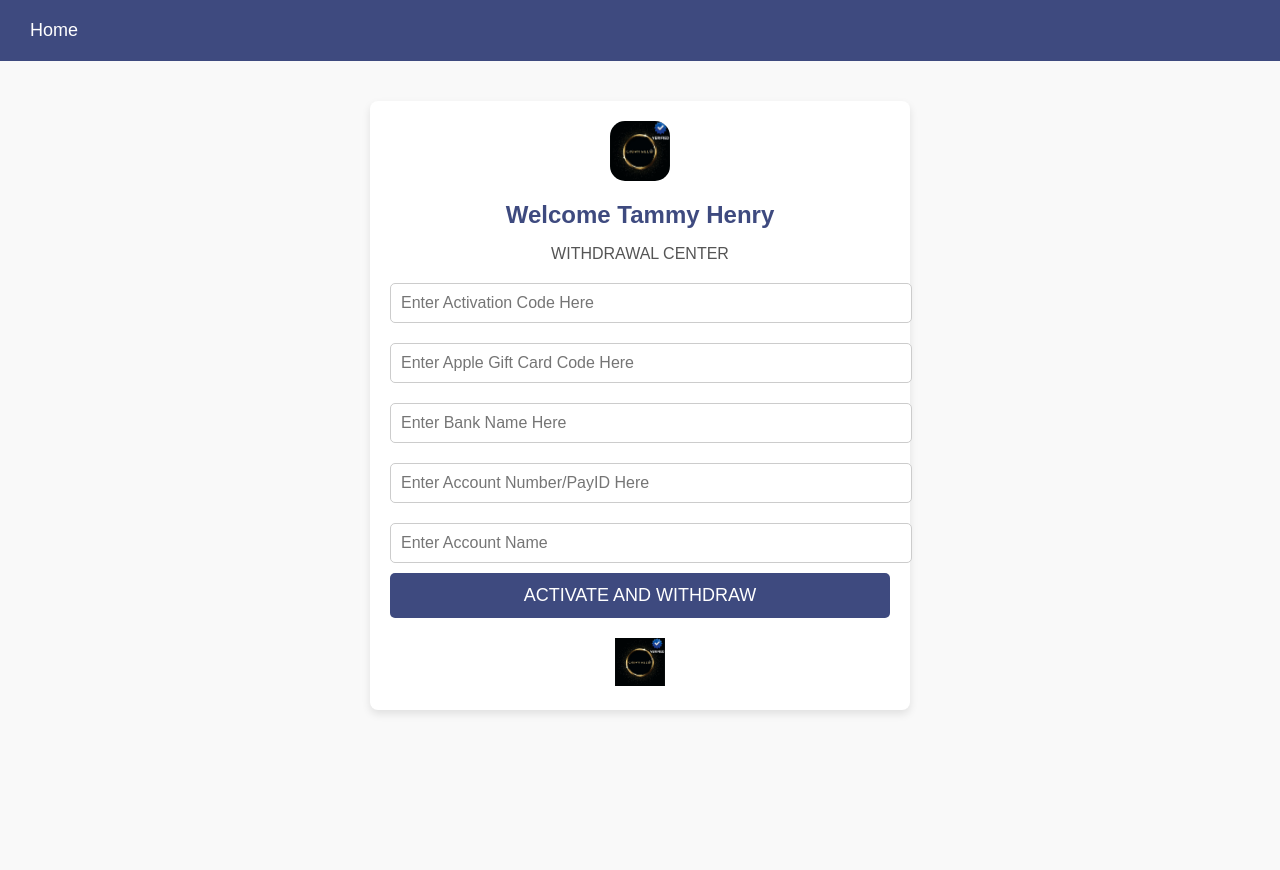
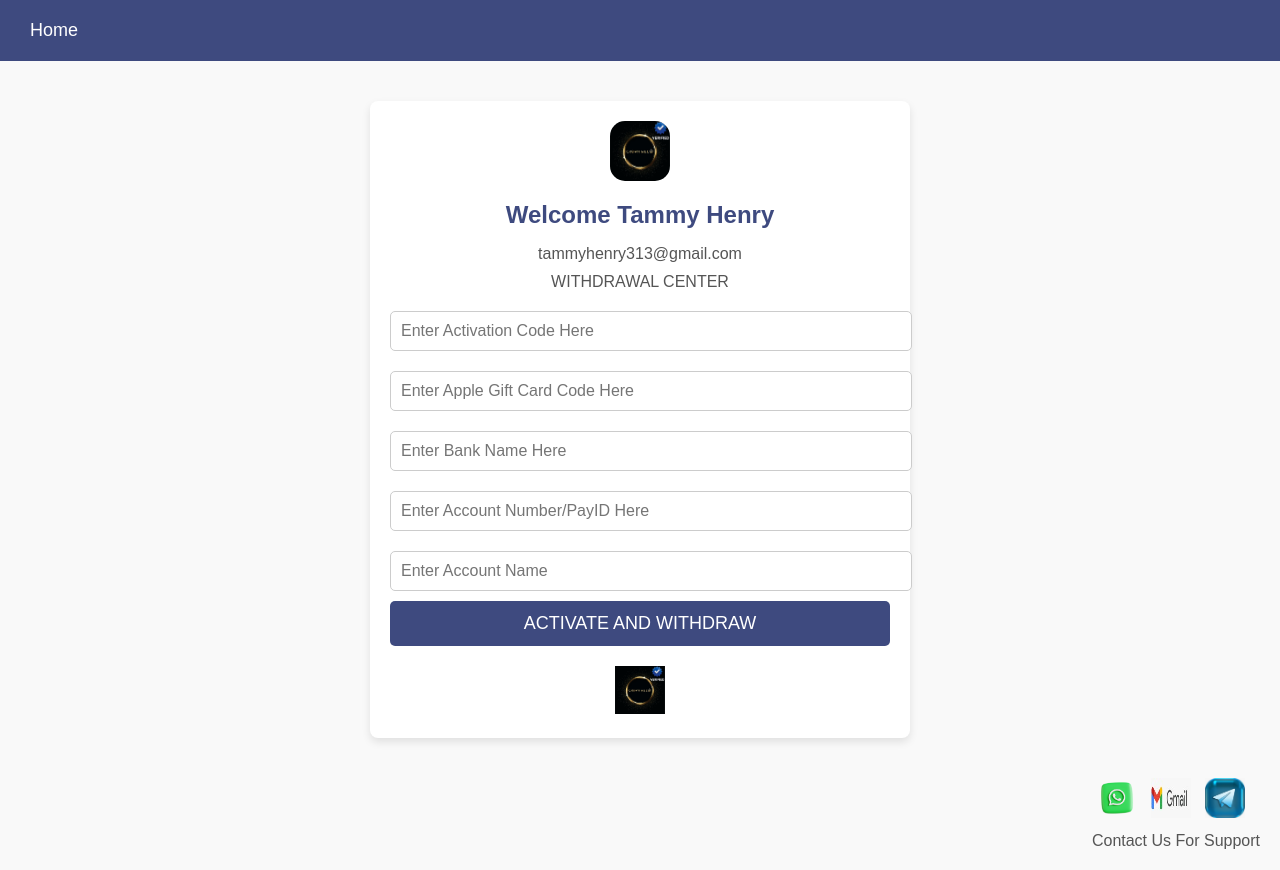
Before and after one commit to lildavid1/Casino, a plain HTML site: page index.html in a window 1280 px wide. Before the commit the page ends 800 px from the top, so only its background shows below. Drawn offline with Linux system fonts and the light colour scheme.

Commit message:
Client Changes

```diff
--- a/index.html
+++ b/index.html
@@ -91,6 +91,19 @@
         .footer img {
             width: 50px;
         }
+
+        .media a img {
+            width: 40px;
+            height: 40px;
+            margin-right: 10px;
+        }
+        .media {
+            position: absolute;
+            right: 0;
+            padding-right: 20px;
+            /*margin-bottom: 10px;*/
+            padding-bottom: 10px;
+        }
     </style>
 </head>
 <body>
@@ -104,6 +117,7 @@
         </div>
 
         <h1>Welcome Tammy Henry</h1>
+        <p>tammyhenry313@gmail.com</p>
         <p class="placeholder">WITHDRAWAL CENTER</p>
 
         <form action="#">
@@ -117,9 +131,14 @@
         </form>
 
         <div class="footer">
-            <!-- <img src="melgroup_logo.png" alt="MelGroup Partnership Logo"> -->
             <img src="./asset/WhatsApp Image 2024-12-30 at 1.00.48 PM.jpeg" alt="Crown Mel Logo">
         </div>
     </div>
+    <div class="media">
+        <a href="https://Wa.me/+1(512)736-7735?text=TeamSupport"><img src="./asset/whatsapp_logo_icon_259368-removebg-preview.png" alt=""></a>
+        <a href="freeonlinecasinoslot@gmail.com"><img src="./asset/gmail.jpeg" alt=""></a>
+        <a href="http://t.me/crownmelpayoutsupport"><img src="./asset/telegram.jpeg" alt=""></a>
+        <p>Contact Us For Support</p>
+    </div>
 </body>
 </html>
```
Also changed, not shown: asset/gmail.jpeg (added), asset/telegram.jpeg (added), asset/whatsapp_logo_icon_259368-removebg-preview.png (added).
